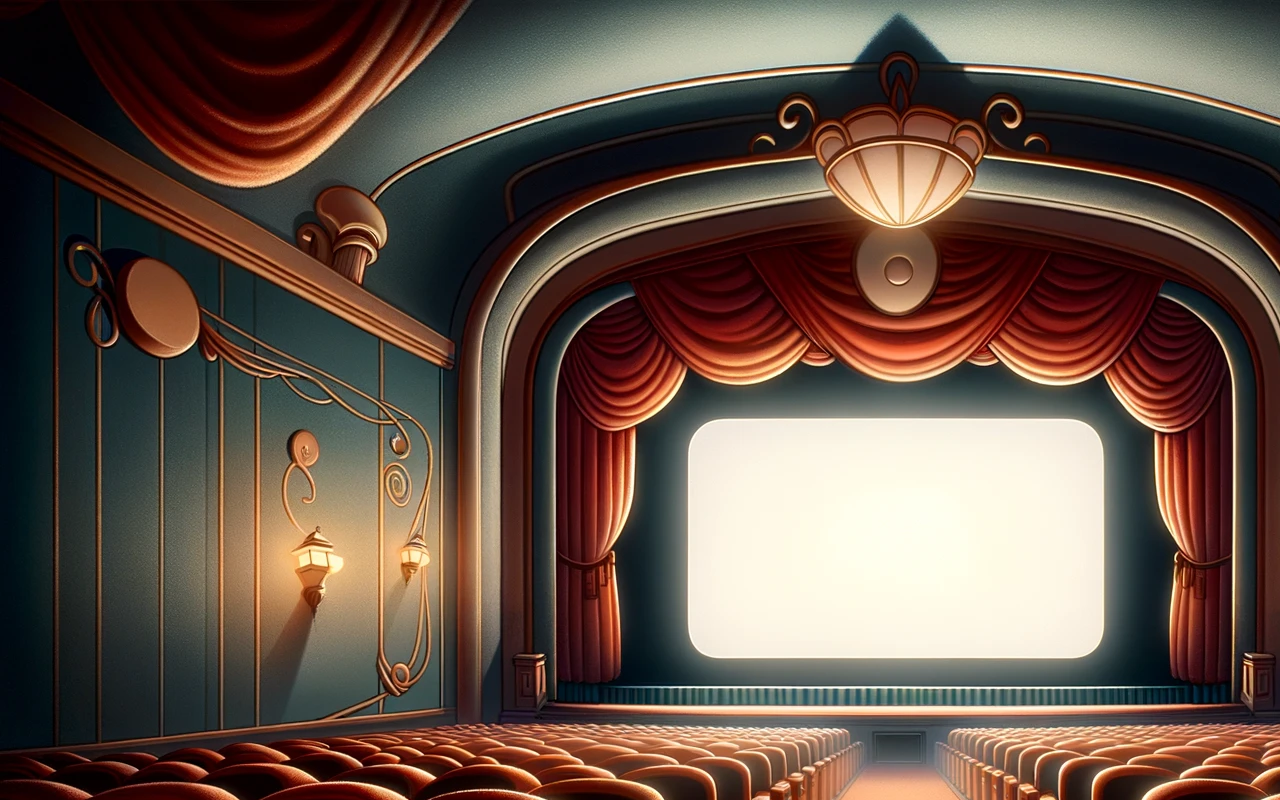
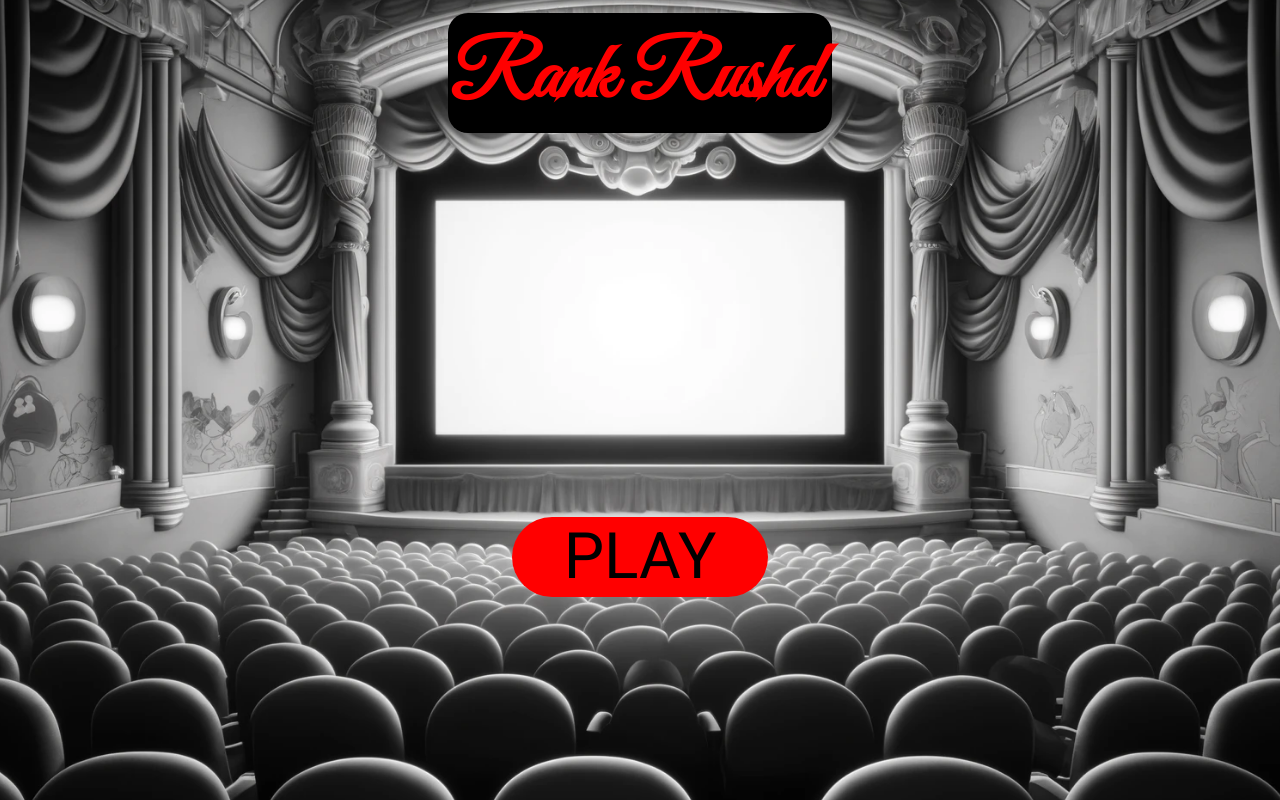
Before and after one commit to wjorgensen/RankRushd, a Next.js app: page / in a window 1280 px wide. Shown: the top 800 px of the page. Built offline with nearby package versions, Linux system fonts and the light colour scheme.

Commit message:
Almost finished homepage & added settings page

```diff
--- a/src/pages/index.tsx
+++ b/src/pages/index.tsx
@@ -1,11 +1,48 @@
+import { useEffect, useState } from 'react';
+import { useRouter } from 'next/router';
 import styles from "@/styles/Home.module.scss";
 
+export default function Home() {
+  const [isZoomed, setIsZoomed] = useState(false);
+  const [isZoomedIn, setIsZoomedIn] = useState(false);
+  const router = useRouter();
 
-export default function Home() {
+  const handleMouseDown = () => {
+    setIsZoomed(true);
+  };
+
+  const handleMouseUp = () => {
+    setIsZoomed(false);
+    setIsZoomedIn(true);
+  };
+
+  useEffect(() => {
+    if (isZoomedIn) {
+      const timer = setTimeout(() => {
+        router.push('/settings');
+      }, 3200);
+
+      return () => clearTimeout(timer);
+    }
+  }, [isZoomedIn, router]);
+
   return (
-    <div className={styles.main}>
-      <img src="background.webp"></img>
-      <h1>RankRushd</h1>
+    <div className={`${styles.main} ${isZoomed ? styles.zoomed : ''} ${isZoomedIn ? styles.zoomedIn : ''}`}>
+      <div className={styles.backgroundImage}></div>
+      <div className={styles.content}>
+        <div>
+          <h1>Rank Rushd</h1>
+        </div>
+        <button
+          className={styles.play}
+          onMouseDown={handleMouseDown}
+          onMouseUp={handleMouseUp}
+          onTouchStart={handleMouseDown}
+          onTouchEnd={handleMouseUp}
+        >
+          PLAY
+        </button>
+      </div>
     </div>
   );
 }
--- a/src/styles/Home.module.scss
+++ b/src/styles/Home.module.scss
@@ -1,8 +1,104 @@
-.main{
-  background-color: black;
+.main {
+  position: relative;
+  width: 100%;
+  height: 100vh;
+  overflow: hidden;
 
-  img{
-    z-index: 1;
+  &.zoomed {
+    .backgroundImage {
+      transform: scale(0.95);
+    }
+
+    .content {
+      transform: scale(0.9);
+    }
   }
 
+  &.zoomedIn {
+    .backgroundImage {
+      transform: scale(4) translateY(15vh);
+      filter: brightness(3);
+      transition: transform 1.2s ease-in-out, filter 1.2s ease-in-out;
+      animation: whiteToBlack 2s forwards;
+      animation-delay: 1.2s;
+    }
+
+    .content {
+      transform: scale(20);
+      transition: transform 3.0s ease-in-out;
+    }
+  }
 }
+
+@keyframes whiteToBlack {
+  0% {
+    filter: brightness(3);
+  }
+  100% {
+    filter: brightness(0);
+  }
+}
+
+.backgroundImage {
+  position: absolute;
+  top: -5vh;
+  left: -5vw;
+  width: 110%;
+  height: 110%;
+  background-image: url('../../public/background.webp');
+  background-size: cover;
+  background-position: center;
+  z-index: 1;
+  transition: transform 0.3s ease-in-out;
+}
+
+.content {
+  position: relative;
+  z-index: 2;
+  display: flex;
+  align-items: center;
+  height: 100%;
+  flex-direction: column;
+  transition: transform 0.3s ease-in-out;
+
+  div {
+    background-color: black;
+    width: 30%;
+    height: 15%;
+    display: flex;
+    justify-content: center;
+    border-radius: 20px;
+    margin-top: 1%;
+    transition: transform 3.0s ease-in-out;
+
+    h1 {
+      color: red;
+      font-size: 10vmin;
+      font-family: 'Great Vibes', sans-serif;
+      margin-right: 3%;
+      margin-top: 3%;
+      align-self: center;
+    }
+  }
+}
+
+.play {
+  display: flex;
+  align-items: center;
+  justify-content: center;
+  background-color: red;
+  color: black;
+  font-family: 'Roboto';
+  font-size: 8vmin;
+  height: 10%;
+  width: 20%;
+  border-radius: 50px;
+  border: none;
+  margin-top: 30%;
+  transition: box-shadow 0.3s, transform 3.0s ease-in-out;
+
+  &:active {
+    box-shadow: 0 0 0 10px rgba(0, 0, 0, 1);
+    transform: scale(0.95);
+  }
+}
--- a/src/styles/globals.scss
+++ b/src/styles/globals.scss
@@ -1,3 +1,5 @@
+@import url('https://fonts.googleapis.com/css2?family=Great+Vibes&family=Roboto:ital,wght@0,100;0,300;0,400;0,500;0,700;0,900;1,100;1,300;1,400;1,500;1,700;1,900&display=swap');
+
 :root {
   --max-width: 1100px;
   --border-radius: 12px;
```
Also changed, not shown: src/pages/settings/index.tsx (added, +9 -0 lines), public/background.webp, src/pages/settings/Settings.module.scss (added), 1 other file (tests, documents, lock files or other folders).
